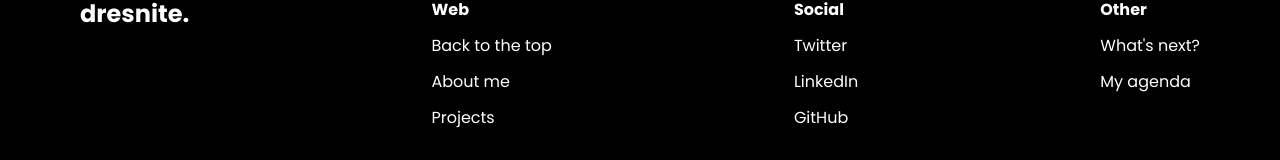
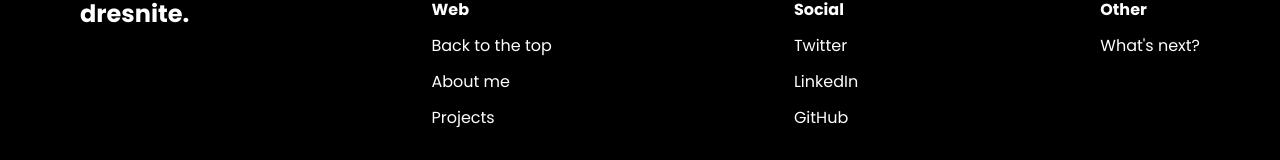
Before and after one commit to dresnite/minimalist-portfolio, a Next.js app: page / in a window 1280 px wide. Shown: the part 2680-2840 px from the top of the page. Built offline with nearby package versions, Linux system fonts and the light colour scheme.

Commit message:
Remove agenda from the footer

```diff
--- a/app/components/Footer.tsx
+++ b/app/components/Footer.tsx
@@ -23,7 +23,6 @@ export default function Footer() {
                 <div className="flex flex-col space-y-3">
                     <p className="font-bold">Other</p>
                     <a href="https://docs.google.com/document/d/e/2PACX-1vRO33nRfFWMJ0IHbzIBA7DeYKnNbplmEZhZiuKFpoWbyy8vV5mj5eIfg0ot59tDOcJUDwsZyyq4rl7K/pub" target="_blank">What&apos;s next?</a>
-                    <a href="https://docs.google.com/document/d/e/2PACX-1vSVk-fyw9RGLxln65WyClJG7-8Fp4t8OxtCSDjxW4iqELxN8ZLjT8xitfpz3hfi9o9UwyWyVbeVmJbG/pub" target="_blank">My agenda</a>
                 </div>
 
 
```
